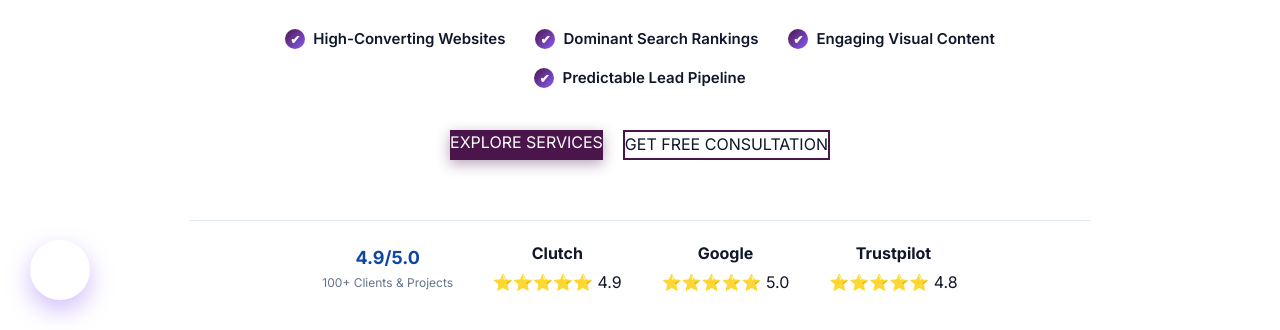
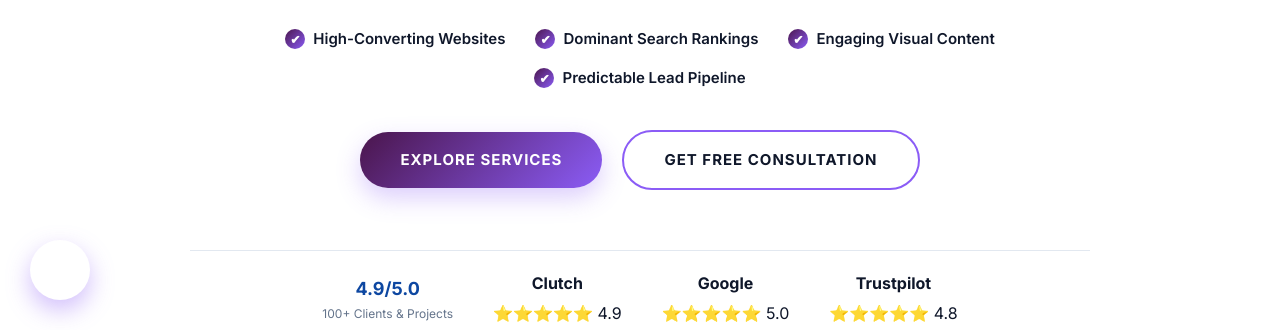
Before and after one commit to MustafaKhalid001/norivelle-website, a website: page index.html in a window 1280 px wide. Shown: the part 470-800 px from the top of the page. Drawn offline with Linux system fonts and the light colour scheme.

Commit message:
Fix hero section CTA formatting and add premium professional styling

```diff
--- a/css/styles.css
+++ b/css/styles.css
@@ -1580,3 +1580,63 @@ nav a:hover, .footer-links a:hover {
 [data-theme="dark"] .cert-img:hover {
   filter: brightness(0) invert(1) opacity(100%);
 }
+
+/* =========================================
+   HERO SECTION CTA BUTTONS (Premium Formatting)
+   ========================================= */
+.hero-cta-group {
+    display: flex;
+    gap: 20px;
+    margin-top: 30px;
+    align-items: center;
+}
+
+.hero-cta-group a.btn-primary, .hero-cta-group a.btn-outline {
+    display: inline-block;
+    padding: 16px 40px;
+    border-radius: 50px;
+    font-size: 15px;
+    font-weight: 800;
+    text-transform: uppercase;
+    letter-spacing: 1px;
+    text-decoration: none;
+    transition: all 0.3s cubic-bezier(0.4, 0, 0.2, 1);
+    text-align: center;
+}
+
+.hero-cta-group a.btn-primary {
+    background: linear-gradient(135deg, var(--primary), var(--accent));
+    color: #ffffff !important;
+    box-shadow: 0 10px 25px rgba(139, 92, 246, 0.3);
+    border: none;
+}
+
+.hero-cta-group a.btn-primary:hover {
+    transform: translateY(-4px);
+    box-shadow: 0 15px 35px rgba(139, 92, 246, 0.5);
+    background: linear-gradient(135deg, var(--accent), var(--primary));
+}
+
+.hero-cta-group a.btn-outline {
+    background: transparent;
+    border: 2px solid var(--accent);
+    color: var(--text-main) !important;
+}
+
+.hero-cta-group a.btn-outline:hover {
+    background: var(--accent);
+    color: #ffffff !important;
+    transform: translateY(-4px);
+    box-shadow: 0 10px 25px rgba(139, 92, 246, 0.3);
+}
+
+@media (max-width: 768px) {
+    .hero-cta-group {
+        flex-direction: column;
+        width: 100%;
+        gap: 15px;
+    }
+    .hero-cta-group a.btn-primary, .hero-cta-group a.btn-outline {
+        width: 100%;
+    }
+}
```
